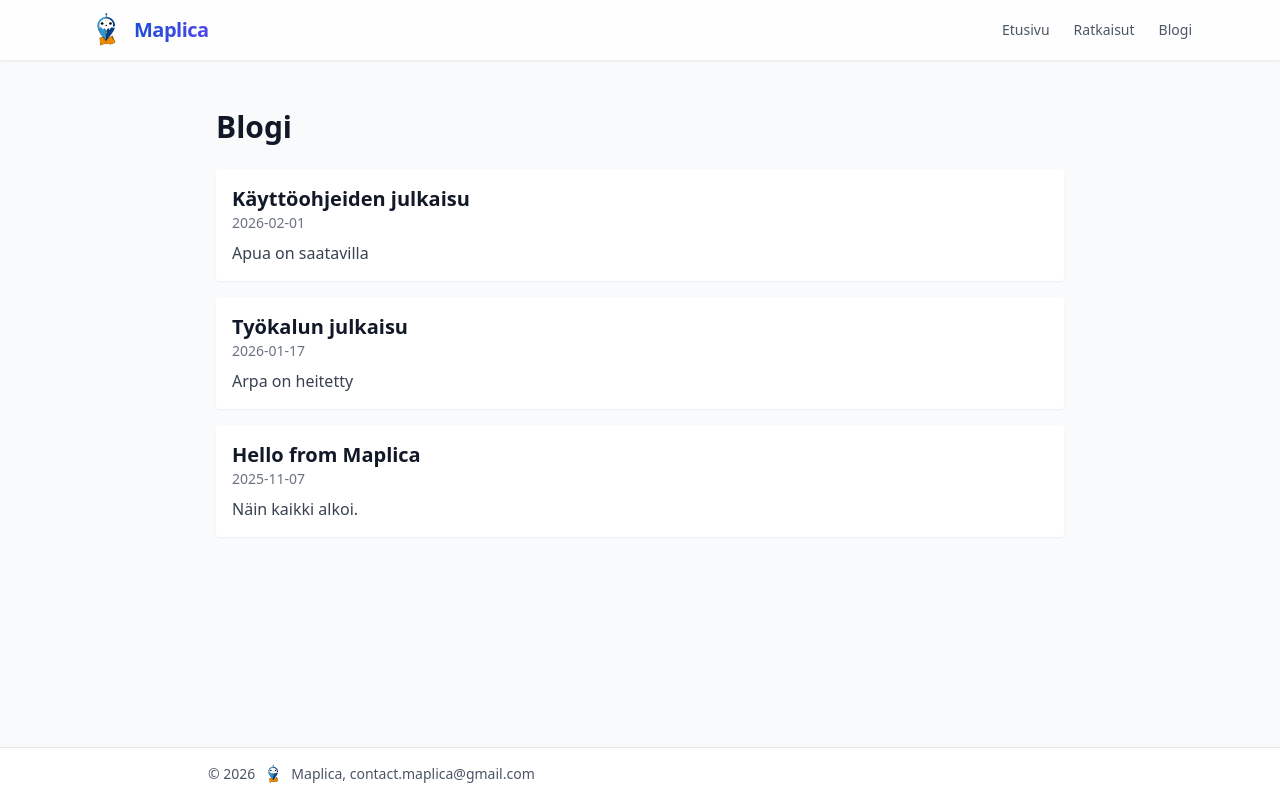
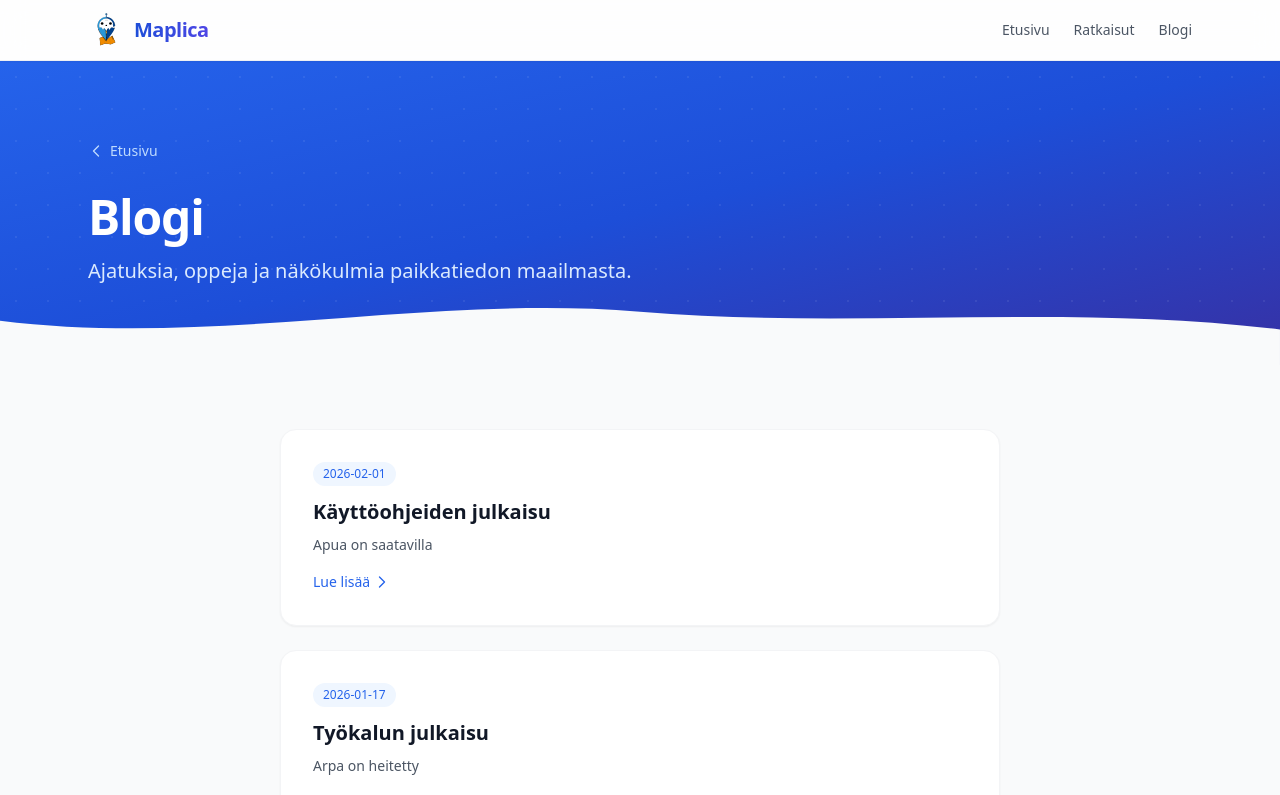
Before and after one commit to Maplica/maplica.github.io, a Next.js app: page /blog in a window 1280 px wide. Shown: the top 795 px of the page. Built offline with nearby package versions, Linux system fonts and the light colour scheme.

Commit message:
Blog page visual update

```diff
--- a/pages/blog/[slug].tsx
+++ b/pages/blog/[slug].tsx
@@ -1,5 +1,6 @@
 import { getAllPostIds, getPostData } from '../../lib/posts'
 import { MDXRemote } from 'next-mdx-remote'
+import Link from 'next/link'
 
 export async function getStaticPaths(){
   const paths = getAllPostIds()
@@ -13,12 +14,36 @@ export async function getStaticProps({ params }: any){
 
 export default function Post({ postData }: any){
   return (
-    <article className="max-w-4xl mx-auto px-6 py-12">
-      <h1 className="text-3xl font-bold">{postData.title}</h1>
-      <div className="text-sm text-gray-500 mb-6">{postData.date}</div>
-      <div className="prose max-w-none">
-        <MDXRemote {...postData.mdxSource} />
+    <>
+      {/* ── Hero ── */}
+      <div className="relative overflow-hidden">
+        <div className="absolute inset-0 bg-gradient-to-br from-blue-600 via-blue-700 to-indigo-800" />
+        <div className="absolute inset-0 opacity-[0.07]" style={{ backgroundImage: 'radial-gradient(circle, white 1.5px, transparent 1.5px)', backgroundSize: '32px 32px' }} />
+
+        <div className="relative max-w-3xl mx-auto px-6 py-14 sm:py-18">
+          <Link href="/blog" className="inline-flex items-center gap-1.5 text-blue-200 hover:text-white text-sm mb-8 transition-colors">
+            <svg className="w-4 h-4" fill="none" viewBox="0 0 24 24" strokeWidth={2} stroke="currentColor"><path strokeLinecap="round" strokeLinejoin="round" d="M15.75 19.5L8.25 12l7.5-7.5" /></svg>
+            Blogi
+          </Link>
+          <time className="inline-block text-xs font-medium text-blue-200 bg-white/10 px-3 py-1 rounded-full mb-4">{postData.date}</time>
+          <h1 className="text-3xl sm:text-4xl font-extrabold text-white tracking-tight leading-tight">
+            {postData.title}
+          </h1>
+        </div>
+
+        <div className="absolute bottom-0 left-0 right-0">
+          <svg viewBox="0 0 1440 60" fill="none" xmlns="http://www.w3.org/2000/svg" className="w-full h-auto">
+            <path d="M0 60V20C360 50 720 0 1080 30C1260 45 1380 25 1440 35V60H0Z" fill="white" />
+          </svg>
+        </div>
       </div>
-    </article>
+
+      {/* ── Content ── */}
+      <article className="max-w-3xl mx-auto px-6 py-12">
+        <div className="prose prose-lg max-w-none prose-headings:tracking-tight prose-headings:font-bold prose-p:text-gray-600 prose-p:leading-relaxed prose-li:text-gray-600 prose-a:text-blue-600 prose-a:font-medium hover:prose-a:text-blue-800 prose-a:transition-colors">
+          <MDXRemote {...postData.mdxSource} />
+        </div>
+      </article>
+    </>
   )
 }
--- a/pages/blog/index.tsx
+++ b/pages/blog/index.tsx
@@ -8,17 +8,59 @@ export async function getStaticProps(){
 
 export default function Blog({ posts }: { posts: any[] }){
   return (
-    <div className="max-w-4xl mx-auto px-6 py-12">
-      <h1 className="text-3xl font-bold mb-6">Blogi</h1>
-      <ul className="space-y-4">
-        {posts.map(post => (
-          <li key={post.slug} className="p-4 bg-white rounded shadow-sm">
-            <Link href={`/blog/${post.slug}`} className="text-xl font-semibold">{post.title}</Link>
-            <div className="text-sm text-gray-500">{post.date}</div>
-            <p className="mt-2 text-gray-700">{post.description}</p>
-          </li>
-        ))}
-      </ul>
-    </div>
+    <>
+      {/* ── Hero ── */}
+      <section className="relative overflow-hidden">
+        <div className="absolute inset-0 bg-gradient-to-br from-blue-600 via-blue-700 to-indigo-800" />
+        <div className="absolute inset-0 opacity-[0.07]" style={{ backgroundImage: 'radial-gradient(circle, white 1.5px, transparent 1.5px)', backgroundSize: '32px 32px' }} />
+
+        <div className="relative max-w-6xl mx-auto px-6 py-16 sm:py-20">
+          <Link href="/" className="inline-flex items-center gap-1.5 text-blue-200 hover:text-white text-sm mb-8 transition-colors">
+            <svg className="w-4 h-4" fill="none" viewBox="0 0 24 24" strokeWidth={2} stroke="currentColor"><path strokeLinecap="round" strokeLinejoin="round" d="M15.75 19.5L8.25 12l7.5-7.5" /></svg>
+            Etusivu
+          </Link>
+          <h1 className="text-3xl sm:text-4xl lg:text-5xl font-extrabold text-white tracking-tight mb-4">
+            Blogi
+          </h1>
+          <p className="text-lg sm:text-xl text-blue-100 max-w-2xl leading-relaxed">
+            Ajatuksia, oppeja ja näkökulmia paikkatiedon maailmasta.
+          </p>
+        </div>
+
+        <div className="absolute bottom-0 left-0 right-0">
+          <svg viewBox="0 0 1440 80" fill="none" xmlns="http://www.w3.org/2000/svg" className="w-full h-auto">
+            <path d="M0 80V30C240 60 480 0 720 20C960 40 1200 10 1440 40V80H0Z" fill="#F9FAFB" />
+          </svg>
+        </div>
+      </section>
+
+      {/* ── Posts ── */}
+      <section className="py-16 bg-gray-50">
+        <div className="max-w-3xl mx-auto px-6">
+          <div className="space-y-6">
+            {posts.map(post => (
+              <Link href={`/blog/${post.slug}`} key={post.slug} className="group block">
+                <article className="relative bg-white rounded-2xl border border-gray-100 p-6 sm:p-8 shadow-sm hover:shadow-xl hover:-translate-y-0.5 transition-all duration-300 overflow-hidden">
+                  {/* Accent bar */}
+                  <div className="absolute top-0 left-0 right-0 h-1 bg-gradient-to-r from-blue-500 to-indigo-600 opacity-0 group-hover:opacity-100 transition-opacity duration-300" />
+
+                  <div className="flex items-center gap-3 mb-3">
+                    <time className="text-xs font-medium text-blue-600 bg-blue-50 px-2.5 py-1 rounded-full">{post.date}</time>
+                  </div>
+                  <h2 className="text-xl font-semibold mb-2 group-hover:text-blue-700 transition-colors">{post.title}</h2>
+                  {post.description && (
+                    <p className="text-gray-600 text-sm leading-relaxed mb-3">{post.description}</p>
+                  )}
+                  <span className="inline-flex items-center gap-1 text-blue-600 text-sm font-medium group-hover:gap-2 transition-all">
+                    Lue lisää
+                    <svg className="w-4 h-4" fill="none" viewBox="0 0 24 24" strokeWidth={2} stroke="currentColor"><path strokeLinecap="round" strokeLinejoin="round" d="M8.25 4.5l7.5 7.5-7.5 7.5" /></svg>
+                  </span>
+                </article>
+              </Link>
+            ))}
+          </div>
+        </div>
+      </section>
+    </>
   )
 }
```
